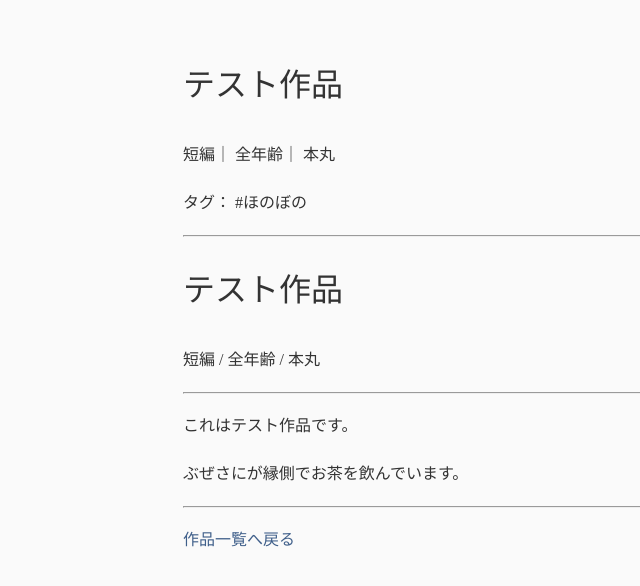
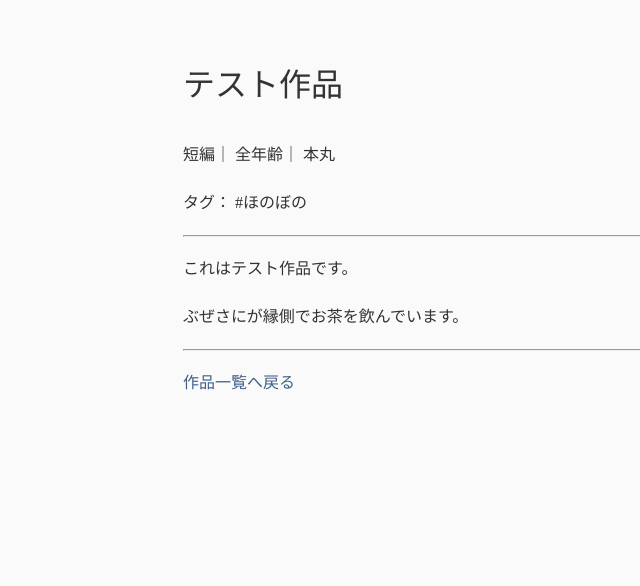
Before and after one commit to fjst160/lemon160, a Jekyll site: the page built from _novels/テスト作品.md, in a window 1280 px wide. Shown: the top 586 px of the page, without its empty margins (57-697 px from the left). Built offline with Jekyll 4.4.1, drawn with Linux system fonts in a browser that asks for light colours.

Commit message:
Update テスト作品.md

```diff
--- a/_novels/テスト作品.md
+++ b/_novels/テスト作品.md
@@ -13,12 +13,6 @@ tags:
   - ほのぼの
 ---
 
-# {{ page.title }}
-
-短編 / 全年齢 / 本丸
-
----
-
 これはテスト作品です。
 
 ぶぜさにが縁側でお茶を飲んでいます。
```
